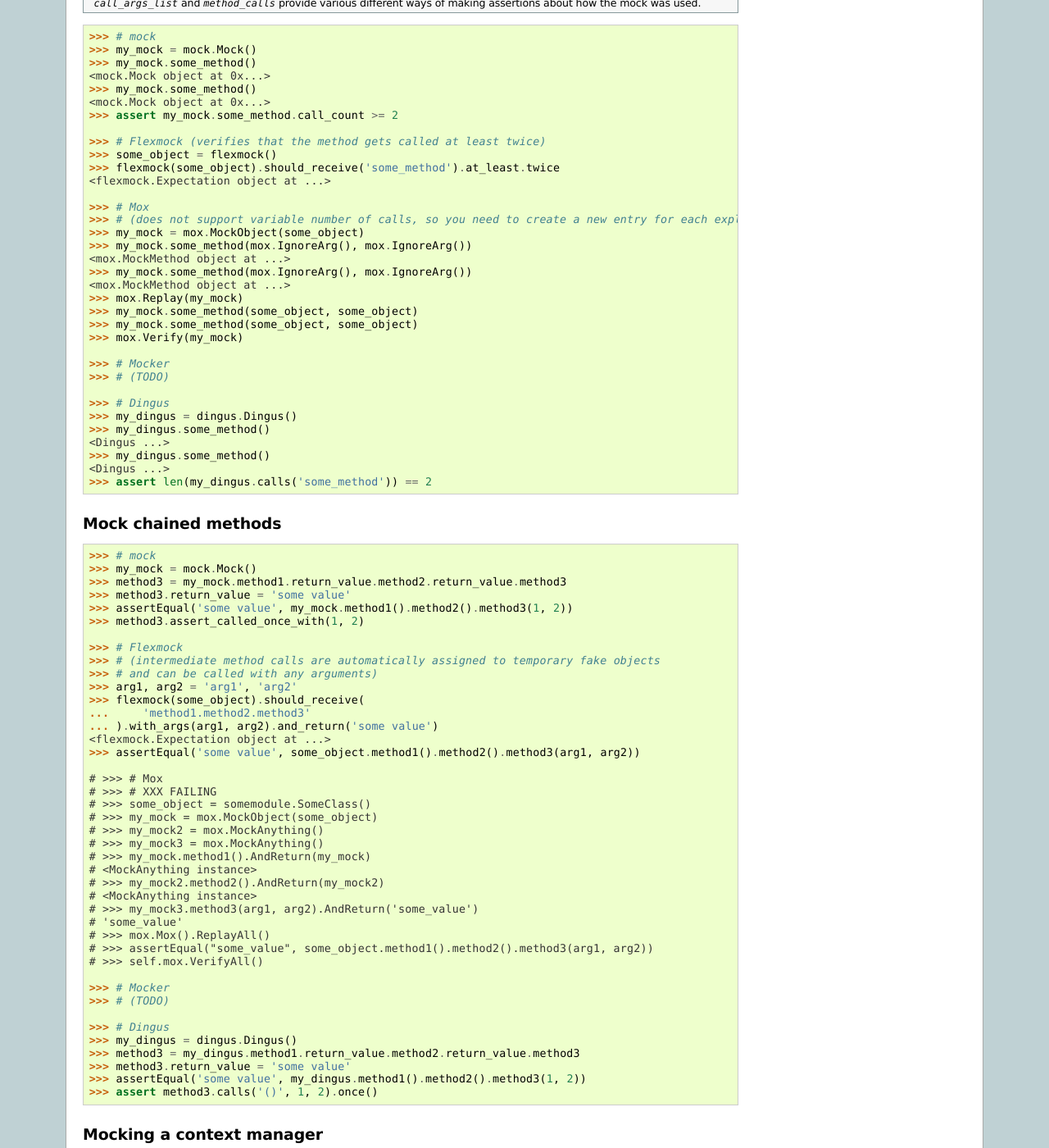
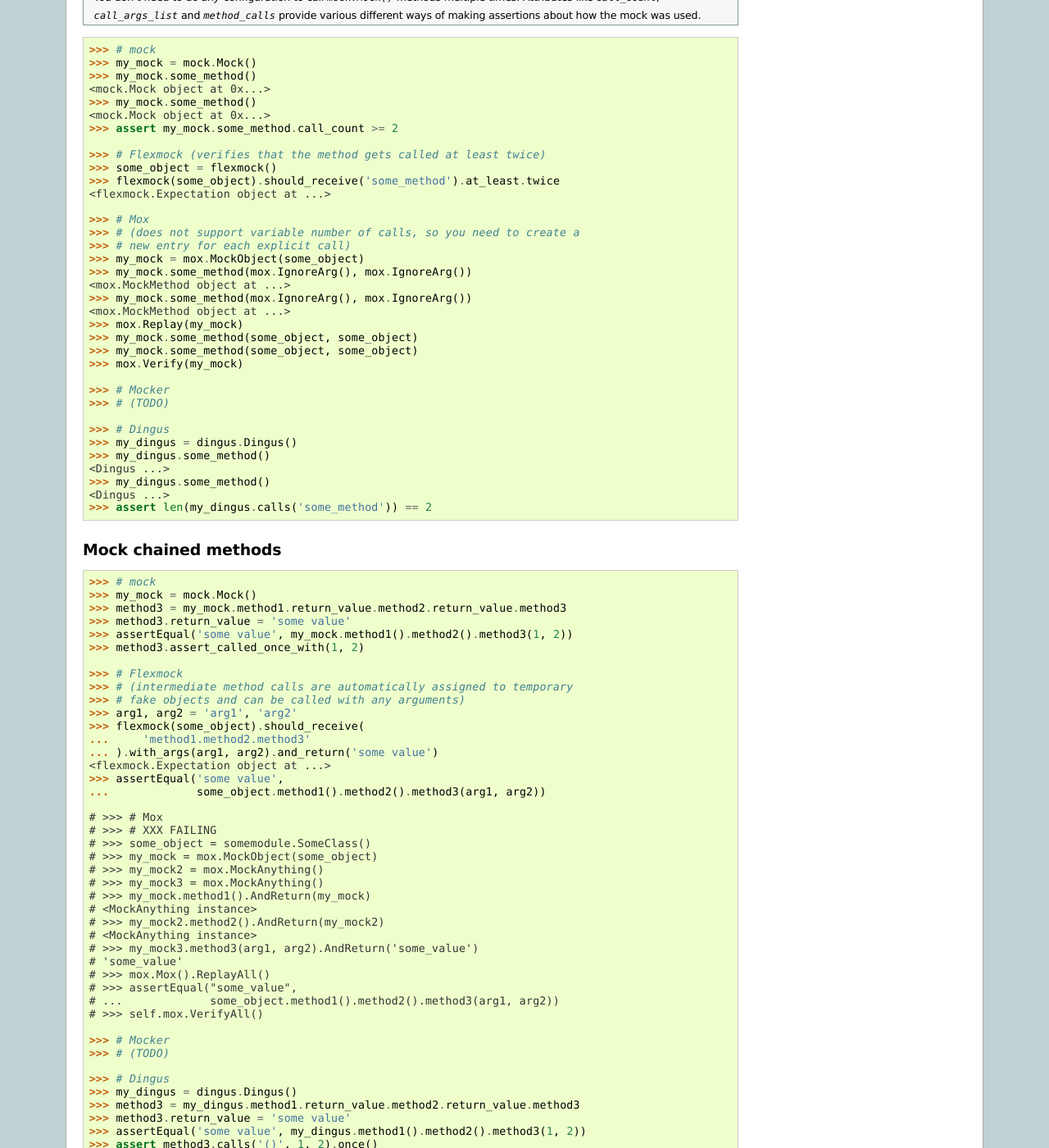
Before and after one commit to garybernhardt/python-mock-comparison, a Sphinx documentation site: the page built from docs/comparison.rst, in a window 1280 px wide and 1400 px high, scrolled down 4605 px. Shown: the whole window at 82% size. Built offline with Sphinx 7.4.7, drawn with Linux system fonts in a browser that asks for light colours.

Commit message:
break up long lines

```diff
--- a/docs/comparison.rst
+++ b/docs/comparison.rst
@@ -85,7 +85,8 @@
     >>> assertEqual("value", my_mock.some_attribute)
 
     >>> # Flexmock
-    >>> some_object = flexmock(some_method=lambda: "calculated value", some_attribute="value")
+    >>> some_object = flexmock(some_method=lambda: "calculated value",
+    ...                        some_attribute="value")
     >>> assertEqual("calculated value", some_object.some_method())
     >>> assertEqual("value", some_object.some_attribute)
 
@@ -370,7 +371,8 @@
     <flexmock.Expectation object at ...>
 
     >>> # Mox
-    >>> # (does not support variable number of calls, so you need to create a new entry for each explicit call)
+    >>> # (does not support variable number of calls, so you need to create a
+    >>> # new entry for each explicit call)
     >>> my_mock = mox.MockObject(some_object)
     >>> my_mock.some_method(mox.IgnoreArg(), mox.IgnoreArg())
     <mox.MockMethod object at ...>
@@ -406,14 +408,15 @@
     >>> method3.assert_called_once_with(1, 2)
 
     >>> # Flexmock
-    >>> # (intermediate method calls are automatically assigned to temporary fake objects
-    >>> # and can be called with any arguments)
+    >>> # (intermediate method calls are automatically assigned to temporary
+    >>> # fake objects and can be called with any arguments)
     >>> arg1, arg2 = 'arg1', 'arg2'
     >>> flexmock(some_object).should_receive(
     ...     'method1.method2.method3'
     ... ).with_args(arg1, arg2).and_return('some value')
     <flexmock.Expectation object at ...>
-    >>> assertEqual('some value', some_object.method1().method2().method3(arg1, arg2))
+    >>> assertEqual('some value',
+    ...             some_object.method1().method2().method3(arg1, arg2))
 
     # >>> # Mox
     # >>> # XXX FAILING
@@ -428,7 +431,8 @@
     # >>> my_mock3.method3(arg1, arg2).AndReturn('some_value')
     # 'some_value'
     # >>> mox.Mox().ReplayAll()
-    # >>> assertEqual("some_value", some_object.method1().method2().method3(arg1, arg2))
+    # >>> assertEqual("some_value",
+    # ...             some_object.method1().method2().method3(arg1, arg2))
     # >>> self.mox.VerifyAll()
 
     >>> # Mocker
```
